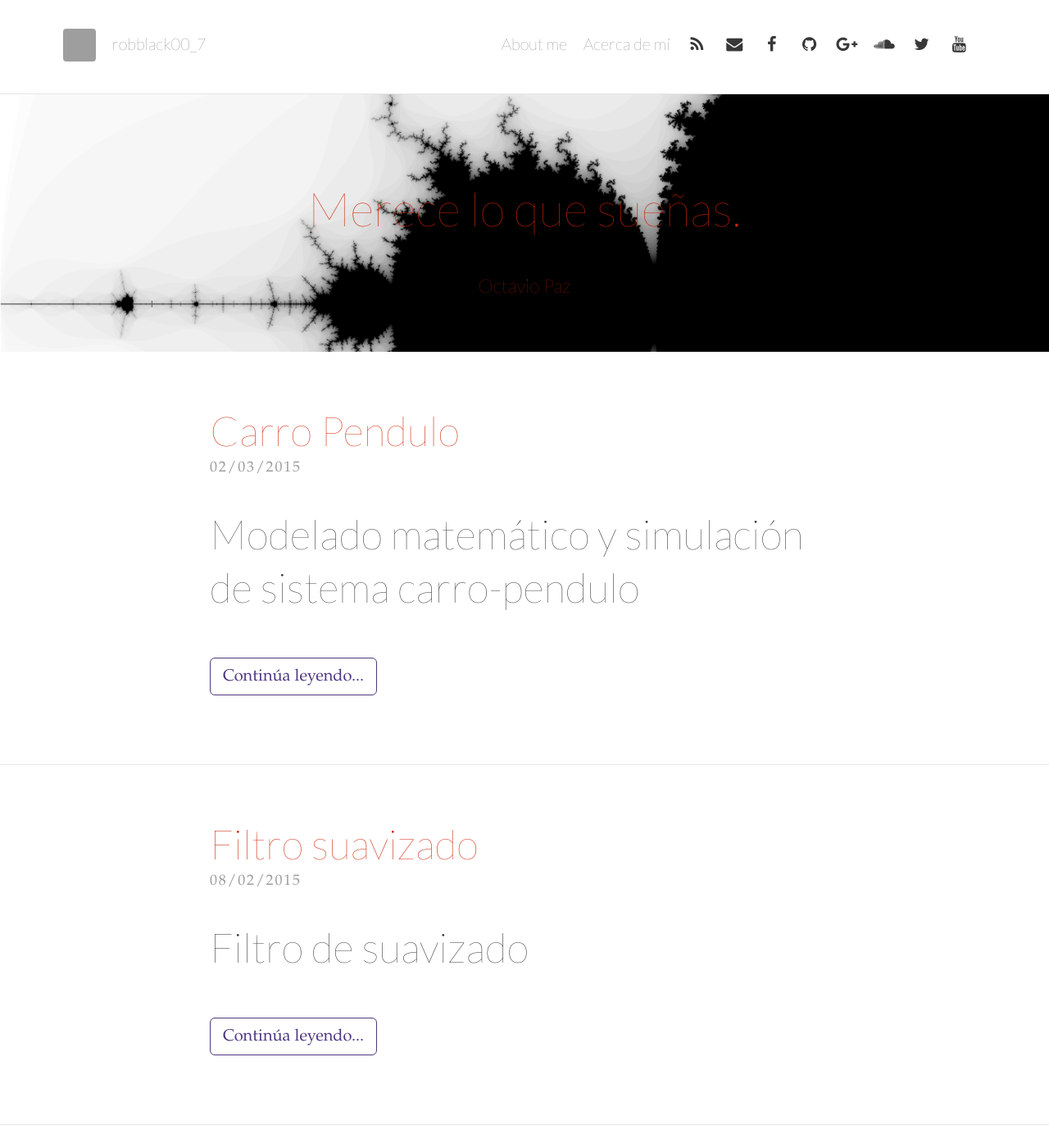
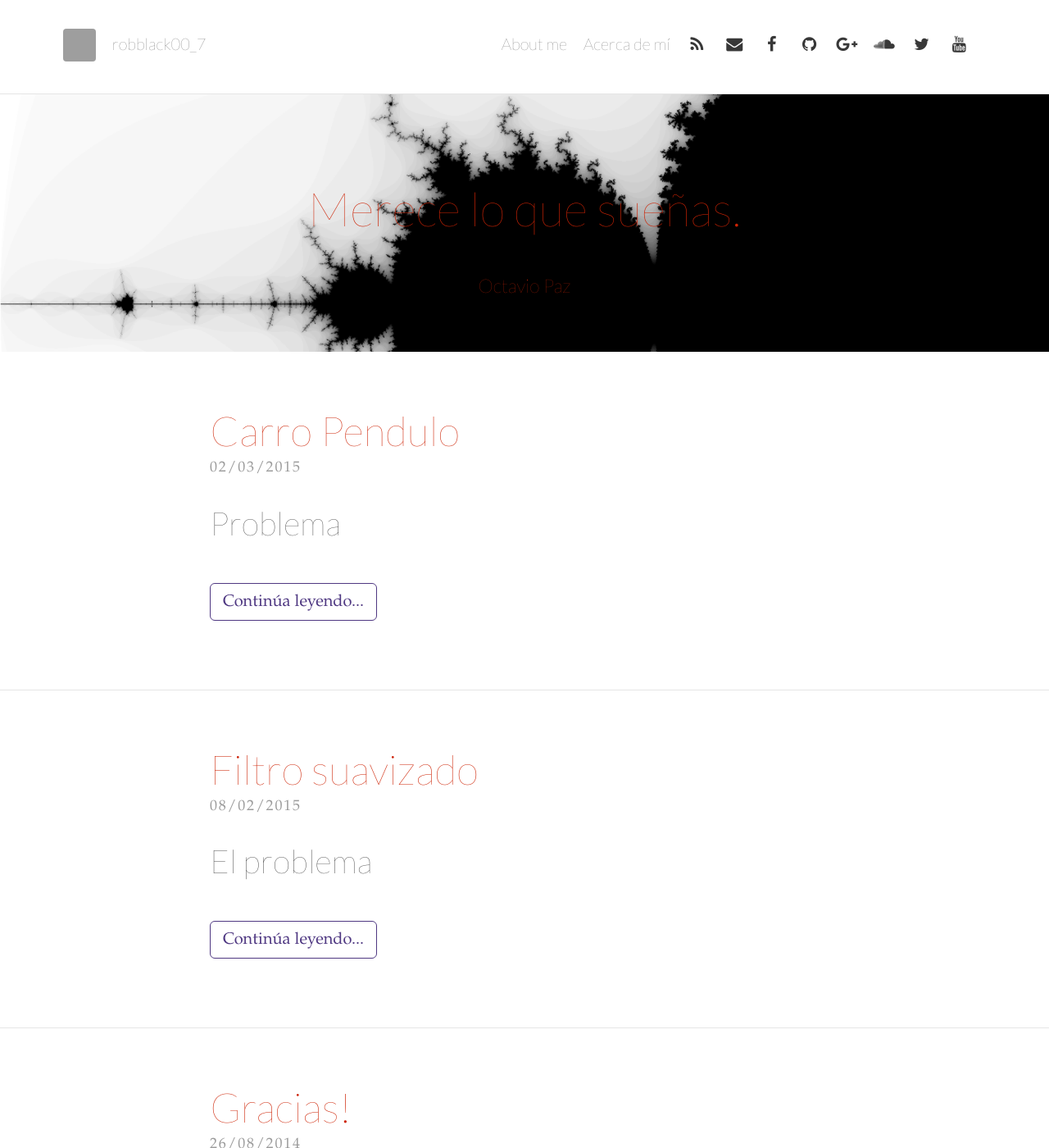
Before and after one commit to cad3na/robblack007.github.io, a Jekyll site: the page built from index.html, in a window 1280 px wide and 1400 px high. Shown: the whole window at 82% size. Built offline with Jekyll 4.4.1, drawn with Linux system fonts in a browser that asks for light colours; nearby versions of some CDN libraries; the list of posts is cut into pages by our own code; grey boxes are pictures that could not be loaded.

Commit message:
Se eliminan titulos innecesarios de posts

```diff
--- a/_posts/2015-02-08-filtro-suavizado.md
+++ b/_posts/2015-02-08-filtro-suavizado.md
@@ -7,8 +7,6 @@
 comments: true
 ---
 
-# Filtro de suavizado
-
 ## El problema
 
 Queremos recuperar una imagen corrupta, es decir, una imagen que a traves de un proceso desconocido, perdió información.
@@ -16,7 +14,6 @@
 Pero como te puedes imaginar la información simplemente no es recuperable de la nada, en esta ocasión intentaremos recuperar algo de la definición de la imagen tratando de minimizar los bordes visibles en imagen, es decir suavizarla.
 
 Empecemos primero por mostrar nuestra imagen:
-
 
 {% highlight python %}
 # Se importan funciones para graficar y se inicializa con graficas en linea
--- a/_posts/2015-03-02-carro-pendulo.md
+++ b/_posts/2015-03-02-carro-pendulo.md
@@ -6,8 +6,6 @@
 feature-img: "img/carropendulo.PNG"
 comments: true
 ---
-
-# Modelado matemático y simulación de sistema carro-pendulo
 
 ## Problema
 
```
